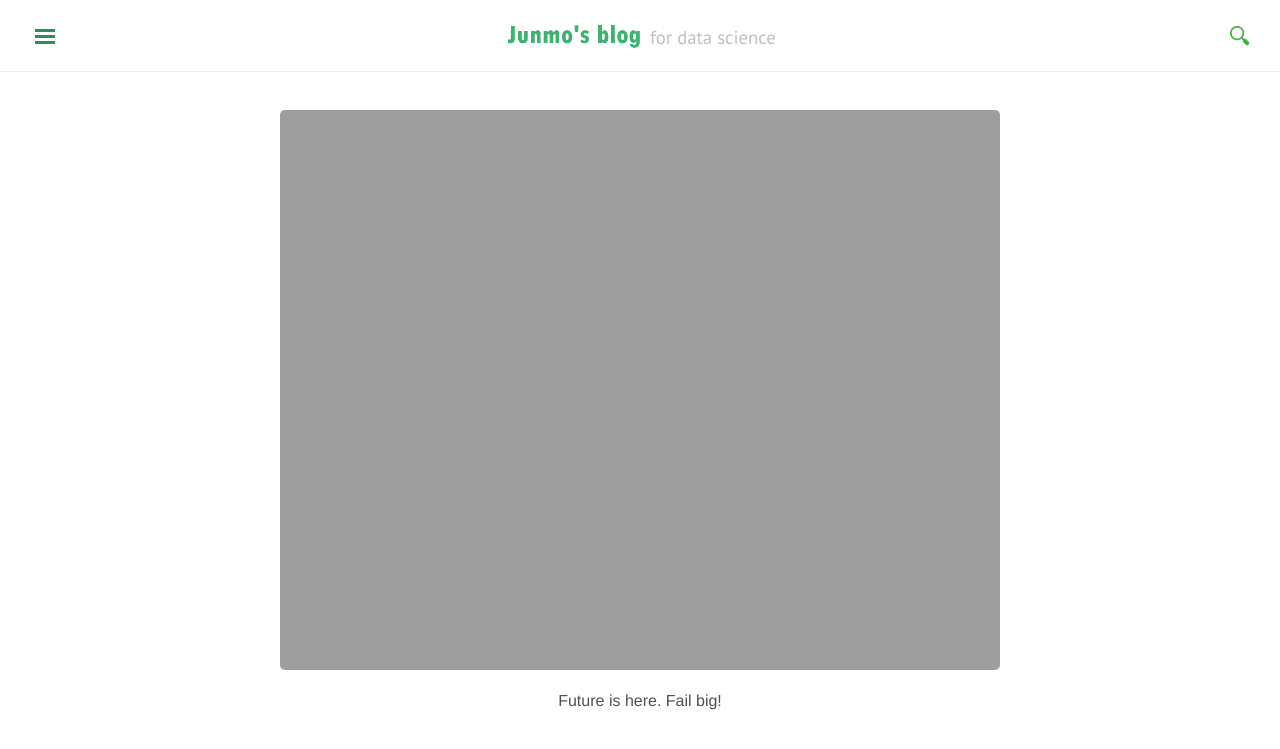
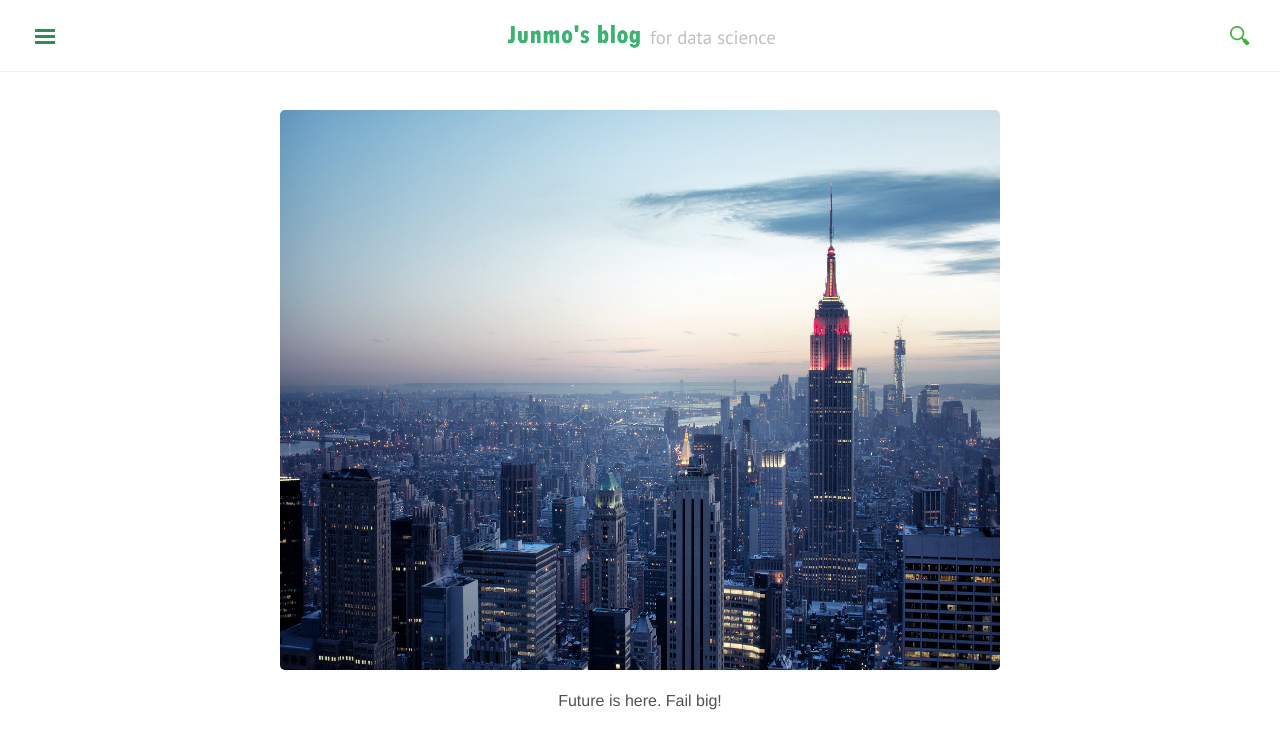
Before and after one commit to jjmstars/jjmstars.github.io, a Jekyll site: the page built from index.html, in a window 1280 px wide. Shown: the top 749 px of the page. Built offline with Jekyll 4.4.1, drawn with Linux system fonts in a browser that asks for light colours; nearby versions of some CDN libraries; comment, search, counter and statistics services are not loaded.

Commit message:
Update _config.yml

```diff
--- a/_config.yml
+++ b/_config.yml
@@ -51,7 +51,7 @@
 category_page: '/blog/categories/'
 
 hero:
-  image: https://jjmstars.github.io/public/skyline2.jpg
+  image: https://jjmstars.github.io/public/skyline.jpg
   caption: Future is here. Fail big!
 # Puglins
 mathjax: true # whether support mathjax
```
